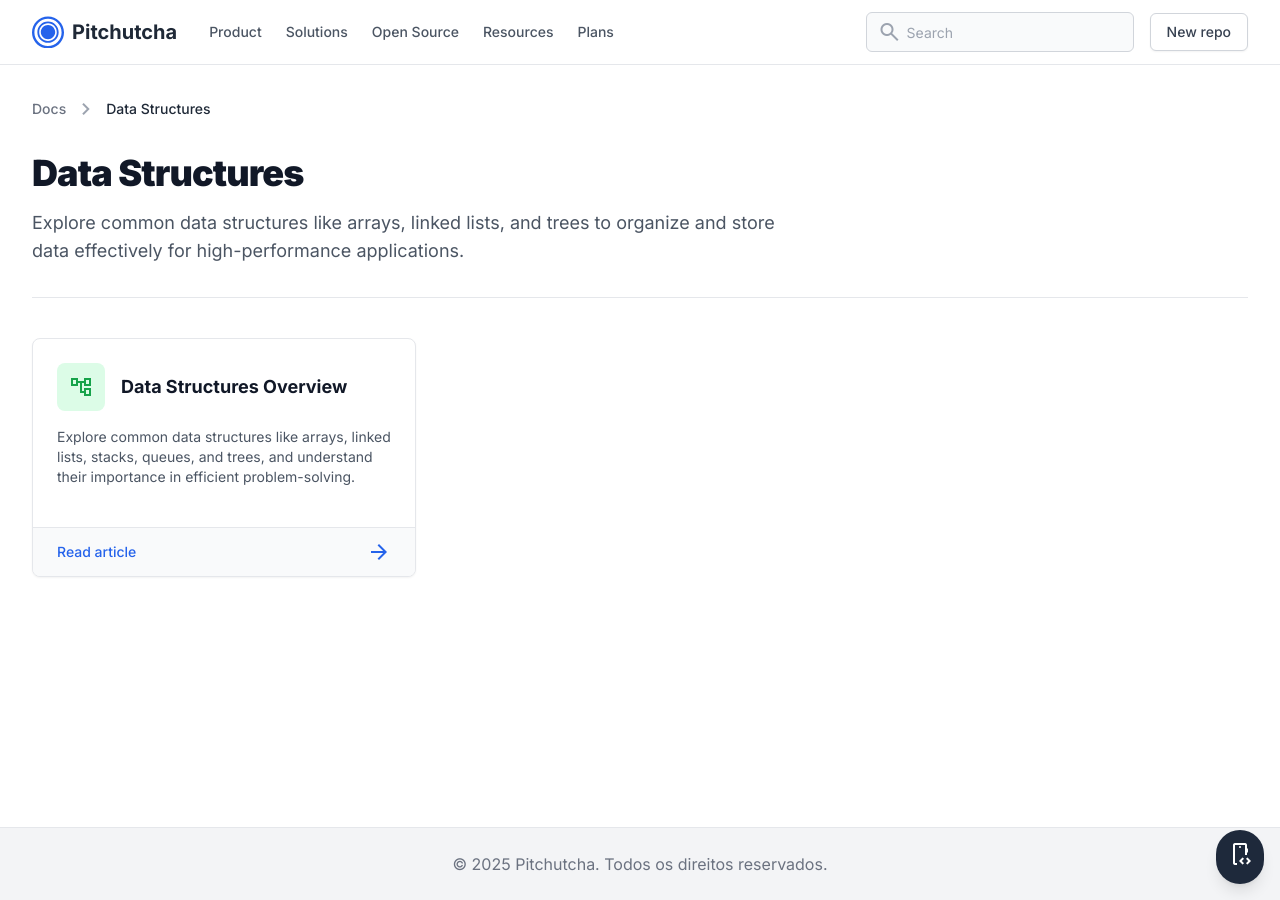
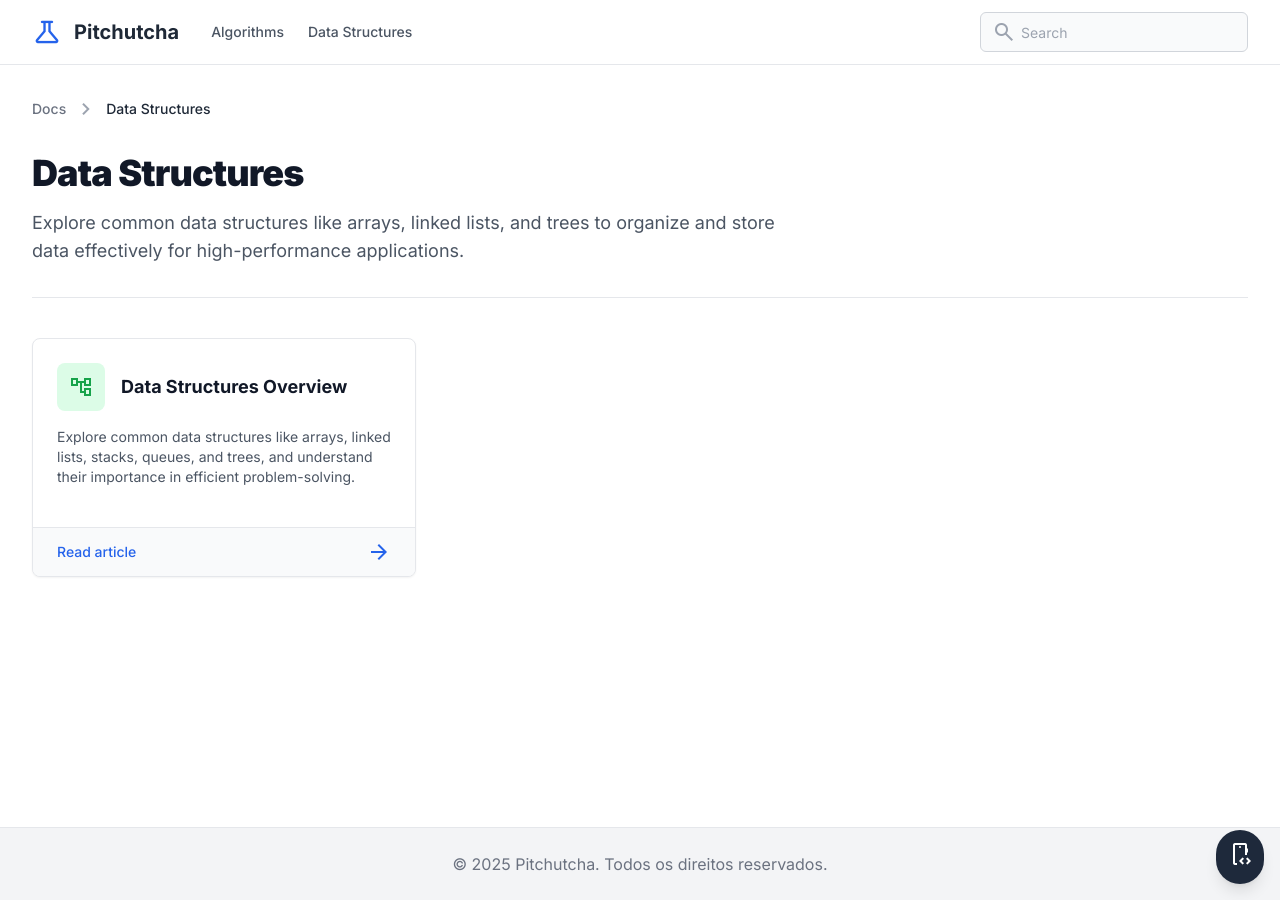
Before and after one commit to SistemaVinculado/pitchutcha.github.io, a Jekyll site: the page built from docs/data-structures.html, in a window 1280 px wide. Built offline with Jekyll 4.4.1, drawn with Linux system fonts in a browser that asks for light colours; nearby versions of some CDN libraries.

Commit message:
Update data-structures.html

```diff
--- a/docs/data-structures.html
+++ b/docs/data-structures.html
@@ -7,7 +7,7 @@
     <title>Pitchutcha - Data Structures</title>
 
     <link rel="preconnect" href="https://fonts.gstatic.com/" crossorigin>
-    <link rel="stylesheet" href="https://fonts.googleapis.com/css2?display=swap&family=Inter%3Awght%40400%3B500%3B700%3B900&family=Noto+Sans%3Awght%40400%3B500%3B700%3B900">
+    <link rel="stylesheet" href="https://fonts.googleapis.com/css2?display=swap&family=Inter%3Awght%40400%-B500%3B700%3B900&family=Noto+Sans%3Awght%40400%3B500%3B700%3B900">
     <link rel="stylesheet" href="https://fonts.googleapis.com/css2?family=Material+Symbols+Outlined">
 
     <script src="https://cdn.tailwindcss.com?plugins=forms,container-queries"></script>
@@ -22,26 +22,20 @@
         <header class="sticky top-0 z-20 border-b border-gray-200 bg-white">
             <div class="mx-auto flex max-w-7xl items-center justify-between px-4 sm:px-6 lg:px-8 h-16">
                 <div class="flex items-center gap-8">
-                    <a class="flex items-center gap-2 text-gray-800" href="{{ '/' | relative_url }}">
-                        <svg class="h-8 w-8 text-blue-600" fill="currentColor" viewBox="0 0 24 24" xmlns="http://www.w3.org/2000/svg">
-                            <path d="M12 0.297c-6.63 0-12 5.373-12 12s5.373 12 12 12 12-5.373 12-12-5.373-12-12-12zm0 22.203c-5.64 0-10.203-4.563-10.203-10.203s4.563-10.203 10.203-10.203 10.203 4.563 10.203 10.203-4.563 10.203-10.203 10.203zm.003-18.403c-4.41 0-7.997 3.587-7.997 7.997s3.587 7.997 7.997 7.997 7.997-3.587 7.997-7.997-3.587-7.997-7.997-7.997zm0 14.593c-3.636 0-6.593-2.957-6.593-6.593s2.957-6.593 6.593-6.593 6.593 2.957 6.593 6.593-2.957 6.593-6.593 6.593zm0-12.003c-2.977 0-5.4 2.423-5.4 5.4s2.423 5.4 5.4 5.4 5.4-2.423 5.4-5.4-2.423-5.4-5.4-5.4z"></path>
-                        </svg>
+                    <a class="flex items-center gap-3 text-gray-800" href="{{ '/' | relative_url }}">
+                        <span class="material-symbols-outlined text-3xl text-blue-600"> science </span>
                         <h1 class="text-xl font-bold">Pitchutcha</h1>
                     </a>
                     <nav class="hidden items-center gap-6 md:flex">
-                        <a class="text-sm font-medium text-gray-600 hover:text-gray-900" href="#">Product</a>
-                        <a class="text-sm font-medium text-gray-600 hover:text-gray-900" href="#">Solutions</a>
-                        <a class="text-sm font-medium text-gray-600 hover:text-gray-900" href="#">Open Source</a>
-                        <a class="text-sm font-medium text-gray-600 hover:text-gray-900" href="#">Resources</a>
-                        <a class="text-sm font-medium text-gray-600 hover:text-gray-900" href="#">Plans</a>
+                        <a class="text-sm font-medium text-gray-600 hover:text-gray-900" href="{{ '/algorithms.html' | relative_url }}">Algorithms</a>
+                        <a class="text-sm font-medium text-gray-600 hover:text-gray-900" href="{{ '/data-structures.html' | relative_url }}">Data Structures</a>
                     </nav>
                 </div>
                 <div class="flex items-center gap-4">
-                    <div class="relative hidden lg:block">
+                    <form id="header-search-form" class="relative hidden lg:block">
                         <span class="material-symbols-outlined absolute left-3 top-1/2 -translate-y-1/2 text-gray-400"> search </span>
-                        <input class="h-10 w-full rounded-md border border-gray-300 bg-gray-50 pl-10 pr-4 text-sm text-gray-900 placeholder-gray-400 focus:border-blue-500 focus:outline-none focus:ring-1 focus:ring-blue-500" placeholder="Search" type="search"/>
-                    </div>
-                    <button class="hidden items-center justify-center rounded-md border border-gray-300 bg-white px-4 py-2 text-sm font-medium text-gray-700 shadow-sm hover:bg-gray-50 sm:flex">New repo</button>
+                        <input id="header-search-input" class="h-10 w-full rounded-md border border-gray-300 bg-gray-50 pl-10 pr-4 text-sm text-gray-900 placeholder-gray-400 focus:border-blue-500 focus:outline-none focus:ring-1 focus:ring-blue-500" placeholder="Search" type="search"/>
+                    </form>
                 </div>
             </div>
         </header>
```
